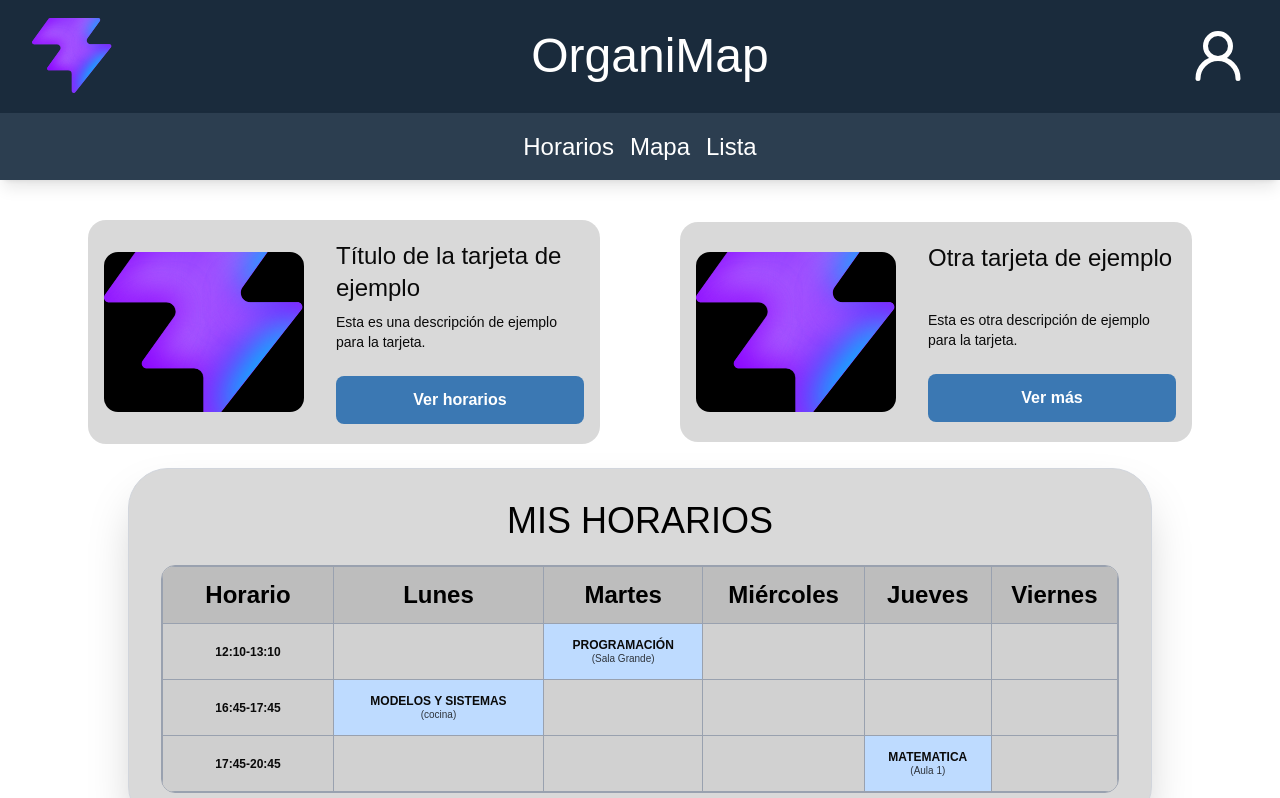
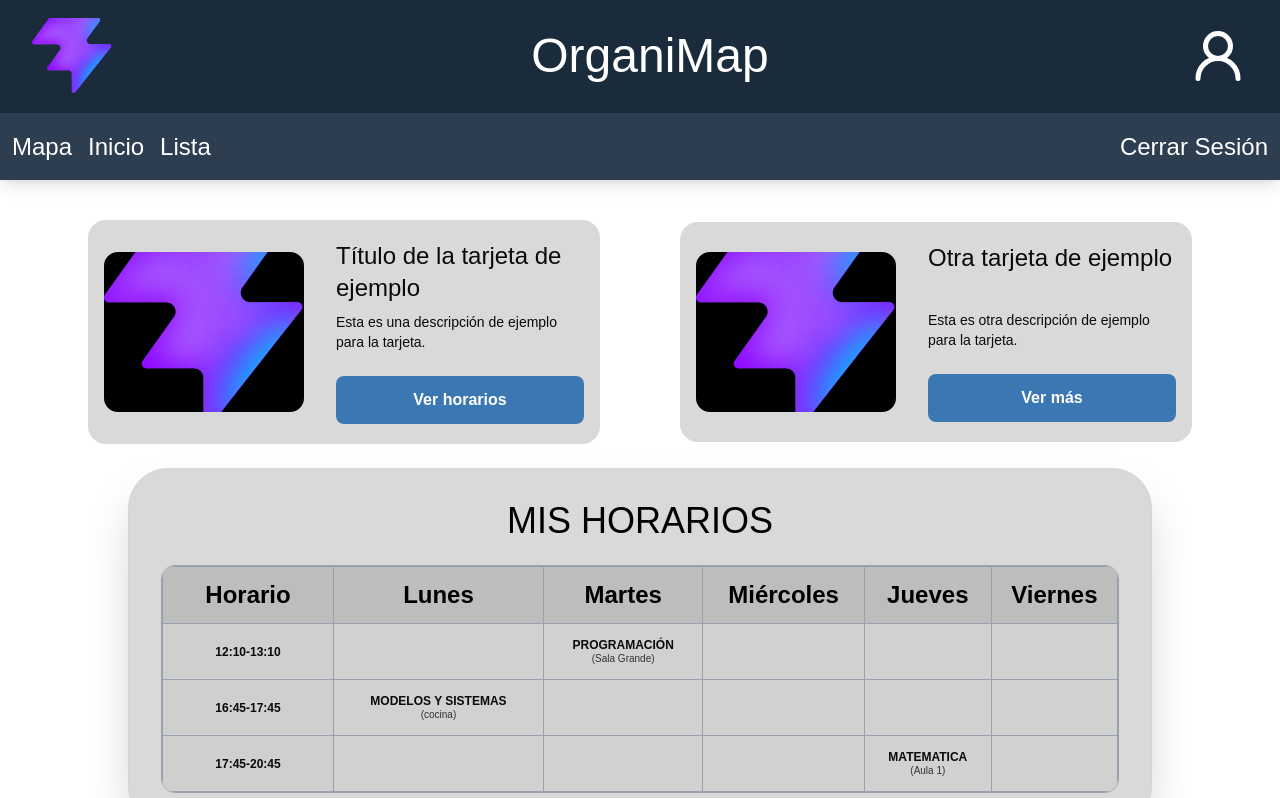
Before and after one commit to Santiago107R/organimap-frontend, a React (Vite) app: page /#/ in a window 1280 px wide. Shown: the top 798 px of the page. Built offline with nearby package versions, Linux system fonts and the light colour scheme.

Commit message:
Refactor link type to LinkProp in CustomHeader, CustomFooter, and ScheduleTable; update UserLayout and HomePage to reflect changes in link structure.

```diff
--- a/src/components/CustomFooter.tsx
+++ b/src/components/CustomFooter.tsx
@@ -1,9 +1,9 @@
-import type { link } from "@/user/types/links";
+import type { LinkProp } from "@/user/types/links";
 import { Link } from "react-router";
 
 interface Props {
   description: string;
-  link?: link[];
+  link?: LinkProp[];
 }
 
 const CustomFooter = ({ description, link }: Props) => {
--- a/src/components/CustomHeader.tsx
+++ b/src/components/CustomHeader.tsx
@@ -1,14 +1,10 @@
+import type { LinkProp } from "@/user/types/links"
 import type { LucideIcon } from "lucide-react"
 import { Link } from "react-router"
 
-interface LinkItemB {
-  name: string
-  url: string
-}
-
 interface Props {
   title: string
-  link: LinkItemB[]
+  link: LinkProp[]
   icon: LucideIcon
   logo: string
 }
@@ -22,12 +18,12 @@ const CustomHeader = ({ title, link, icon: Icon, logo }: Props) => {
         <Icon className="w-11 h-11 sm:w-13 sm:h-13 md:w-15 md:h-15 mr-8" />
       </div>
 
-      <nav className="sticky top-0 z-50 flex justify-center gap-4 bg-[#2C3E50] text-white border-t border-[#1A2B3C] shadow-lg py-[clamp(0.8rem,3vw,1.1rem)]">
+      <nav className="sticky top-0 z-50 flex justify-center gap-4 px-3 bg-[#2C3E50] text-white border-t border-[#1A2B3C] shadow-lg py-[clamp(0.8rem,3vw,1.1rem)]">
         {link.map((item) => (
           <Link
             key={item.name}
             to={item.url}
-            className="hover:text-blue-200 transition-colors "
+            className="hover:text-blue-200 transition-colors last:ml-auto"
           >
             <p className="font-montserrat text-lg sm:text-2xl md:text-2xl lg:text-27px">{item.name} </p>
           </Link>
--- a/src/user/components/ScheduleTable.tsx
+++ b/src/user/components/ScheduleTable.tsx
@@ -12,17 +12,16 @@ interface Props {
 
 const ScheduleTable = ({ data }: Props) => {
     const days = ['Lunes', 'Martes', 'Miércoles', 'Jueves', 'Viernes'];
-    // const hours = [
-    //     "07:20-09:35", "09:45-11:45", "12:10-13:10",
-    //     "13:10-15:10", "15:30-17:30", "16:45-17:45",
-    //     "17:45-19:45", "20:05-21:55"
-    // ];
     const hours = Array.from(new Set(data.map(item => item.time))).sort((a, b) => {
         return a.localeCompare(b);
     });
 
     const getEntry = (day: string, hour: string) => {
-        return data.find(item => item.day === day && item.time === hour);
+        const entry = data.find(item => item.day === day && item.time === hour);
+        if (entry && entry.color === undefined) {
+            entry.color = 'blue';
+        }
+        return entry;
     };
 
     return (
@@ -58,7 +57,7 @@ const ScheduleTable = ({ data }: Props) => {
                                     return (
                                         <td
                                             key={`${day}-${hour}`}
-                                            className={`border border-gray-400 p-1 transition-colors ${entry ? (entry.color || 'bg-blue-200') : ''}`}
+                                            className={`border border-gray-400 p-1 transition-colors ${entry ? (`bg-${entry.color}-200`) : ''}`}
                                         >
                                             {entry && (
                                                 <div className="flex flex-col justify-center leading-tight">
--- a/src/user/layouts/UserLayout.tsx
+++ b/src/user/layouts/UserLayout.tsx
@@ -7,7 +7,7 @@ import { User2 } from "lucide-react"
 const UserLayout = () => {
   return (
     <div className="flex flex-col min-h-screen">
-      <CustomHeader title={"OrganiMap"} link={[{ name: "Horarios", url: '/' }, { name: "Mapa", url: 'mapa' }, { name: "Lista", url: 'lista' },]} logo={'/favicon.svg'} icon={User2}/>
+      <CustomHeader title={"OrganiMap"} link={[{ name: "Mapa", url: '/mapa' }, { name: "Inicio", url: '/' }, { name: "Lista", url: '/lista' }, { name: "Cerrar Sesión", url: '/logout' }]} logo={'/favicon.svg'} icon={User2}/>
       <main className="grow">
         <Outlet />
       </main>
--- a/src/user/pages/home/HomePage.tsx
+++ b/src/user/pages/home/HomePage.tsx
@@ -9,7 +9,7 @@ const HomePage = () => {
                 <SectionCard title="Otra tarjeta de ejemplo" description="Esta es otra descripción de ejemplo para la tarjeta." textButton="Ver más" img={'/favicon.svg'} url="/example2" shadow />
             </div>
 
-            <ScheduleTable data={[{day: 'Martes', time: '12:10-13:10', location: 'Sala Grande', subject: 'Programación'}, {day: 'Lunes', time: '16:45-17:45', location: 'cocina', subject: 'modelos y sistemas'}, {day: 'Jueves', location: 'Aula 1', subject: 'Matematica', time: '17:45-20:45'}]} />
+            <ScheduleTable data={[{ day: 'Martes', time: '12:10-13:10', location: 'Sala Grande', subject: 'Programación' }, { day: 'Lunes', time: '16:45-17:45', location: 'cocina', subject: 'modelos y sistemas' }, { day: 'Jueves', location: 'Aula 1', subject: 'Matematica', time: '17:45-20:45', color: 'red' }]} />
 
         </div>
     )
--- a/src/user/types/links.ts
+++ b/src/user/types/links.ts
@@ -1,4 +1,4 @@
-export type link = {
+export type LinkProp = {
     name:string;
     url:string;
 }
```
